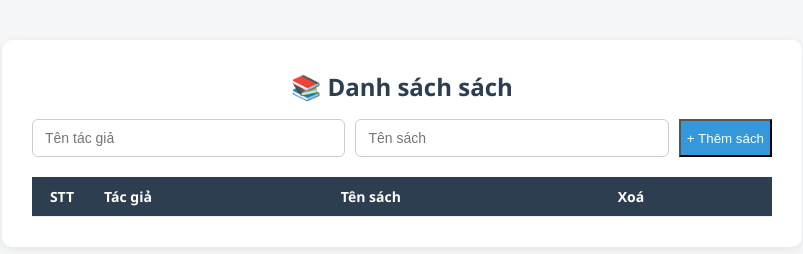
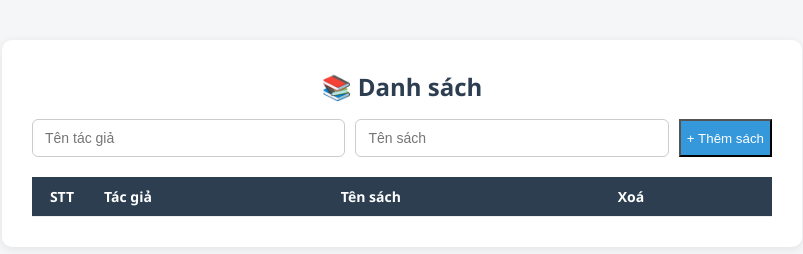
Before and after one commit to Phuongbeo600/L-m-b-ng-qu-n-l-n-gi-n, a website: page src/views/book-list.html in a window 1280 px wide. Shown: the whole page, without its empty margins (238-1041 px from the left). Drawn offline with Linux system fonts and the light colour scheme; no server answers.

Commit message:
thêm sơ bộ

```diff
--- a/src/views/book-list.html
+++ b/src/views/book-list.html
@@ -10,9 +10,10 @@
 <body>
 
   <div class="container">
-    <h1>📚 Danh sách sách</h1>
+    <h1>📚 Danh sách </h1>
 
     <div class="form-row">
+
       <input type="text" id="authorInput" placeholder="Tên tác giả">
       <input type="text" id="bookInput" placeholder="Tên sách">
       <button class="btn-add" id="btn-add">+ Thêm sách</button>
```
